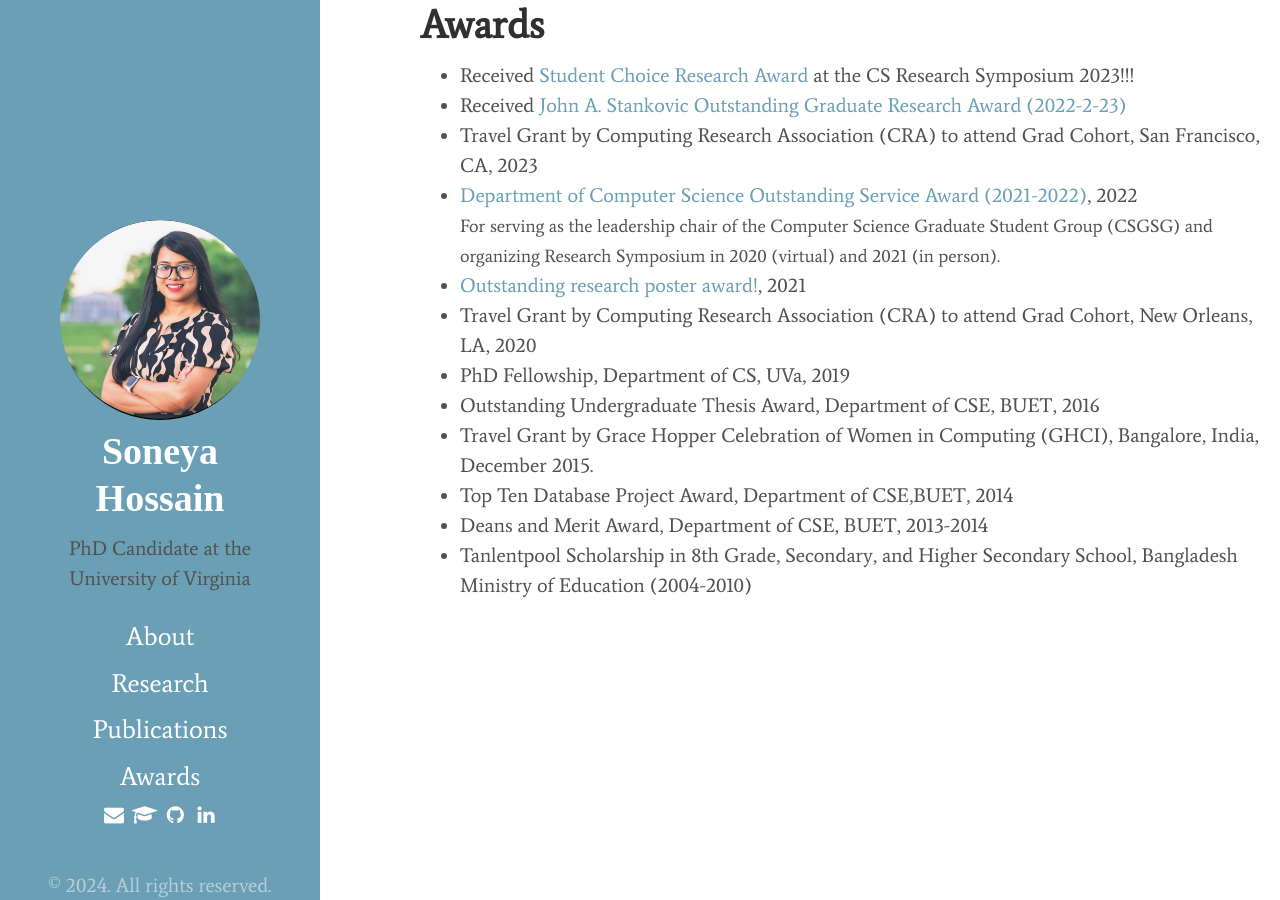
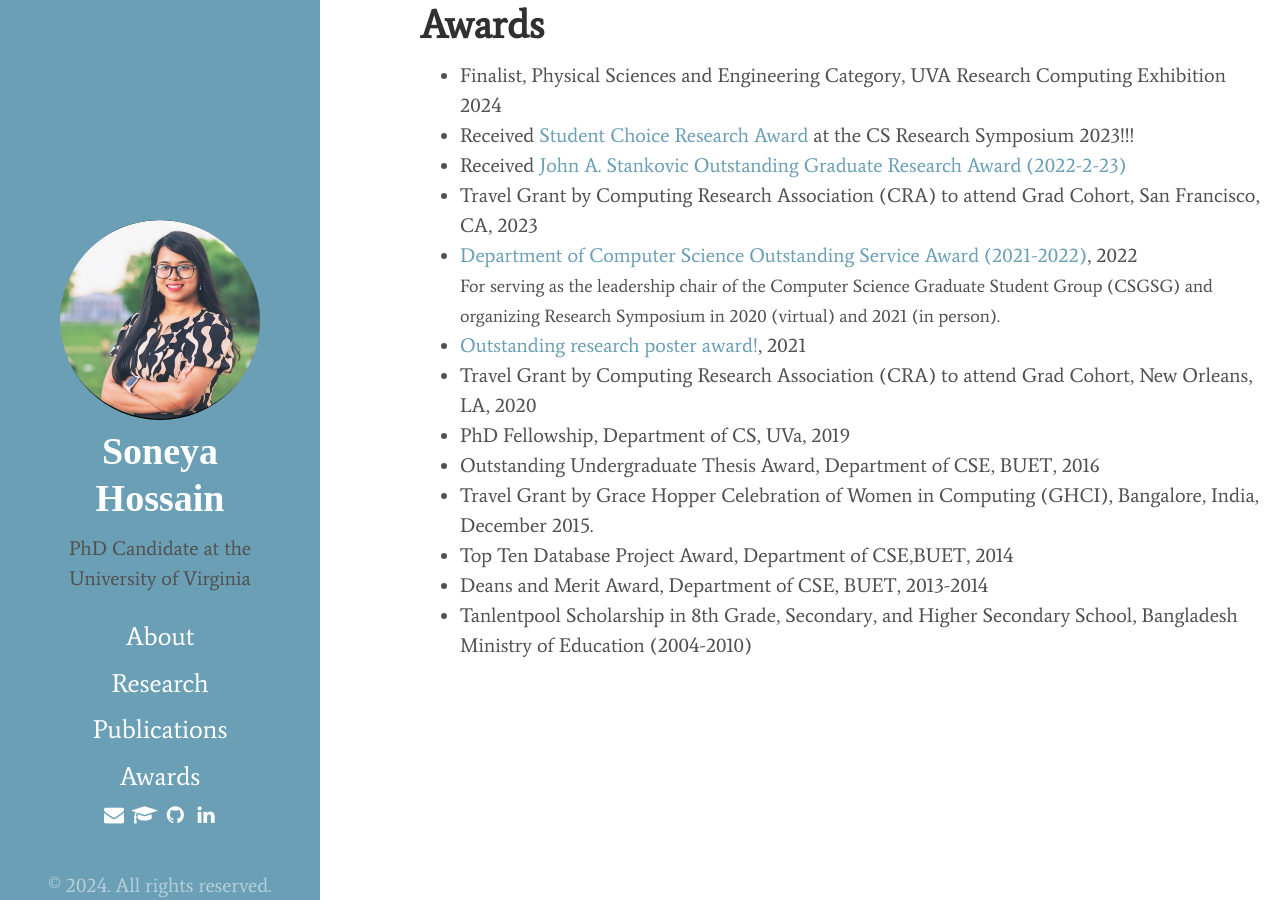
Before and after one commit to soneyahossain/soneyahossain.github.io, a Jekyll site: the page built from awards.md, in a window 1280 px wide. Built offline with Jekyll 4.4.1, drawn with Linux system fonts in a browser that asks for light colours; cached includes are drawn as plain includes.

Commit message:
Update awards.md

```diff
--- a/awards.md
+++ b/awards.md
@@ -2,6 +2,7 @@
 layout: page
 title: Awards
 ---
+* Finalist, Physical Sciences and Engineering Category, UVA Research Computing Exhibition 2024
 * Received [Student Choice Research Award](https://engineering.virginia.edu/2023-cs-research-symposium-highlights) at the CS Research Symposium 2023!!!
 * Received [John A. Stankovic Outstanding Graduate Research Award (2022-2-23)](https://engineering.virginia.edu/cs-department-end-year-award-recipients-2022-2023)
 * Travel Grant by Computing Research Association (CRA) to attend Grad Cohort, San Francisco, CA, 2023
```
